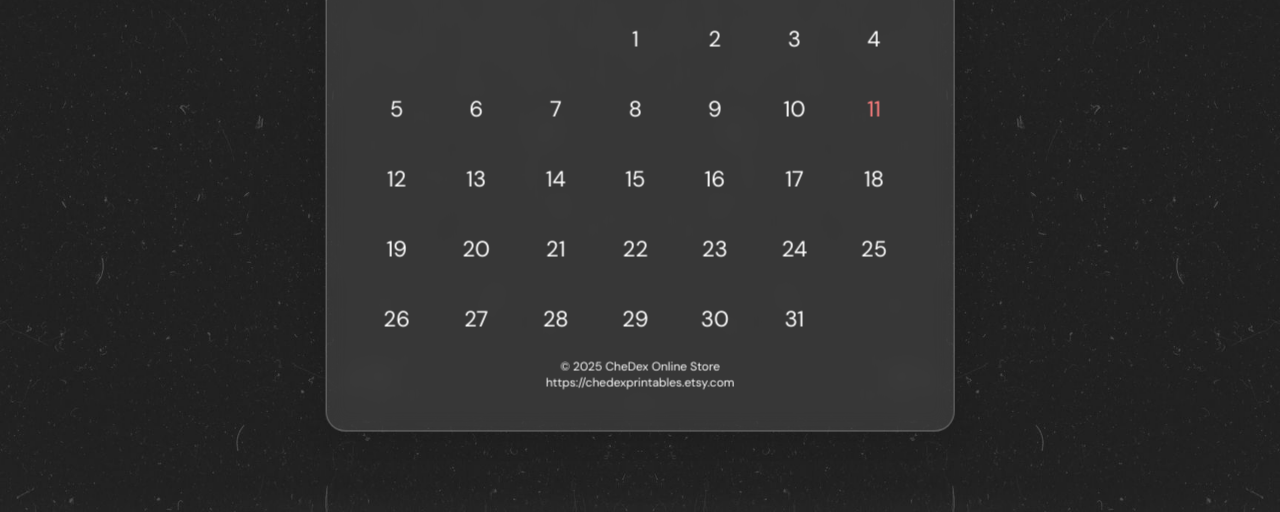
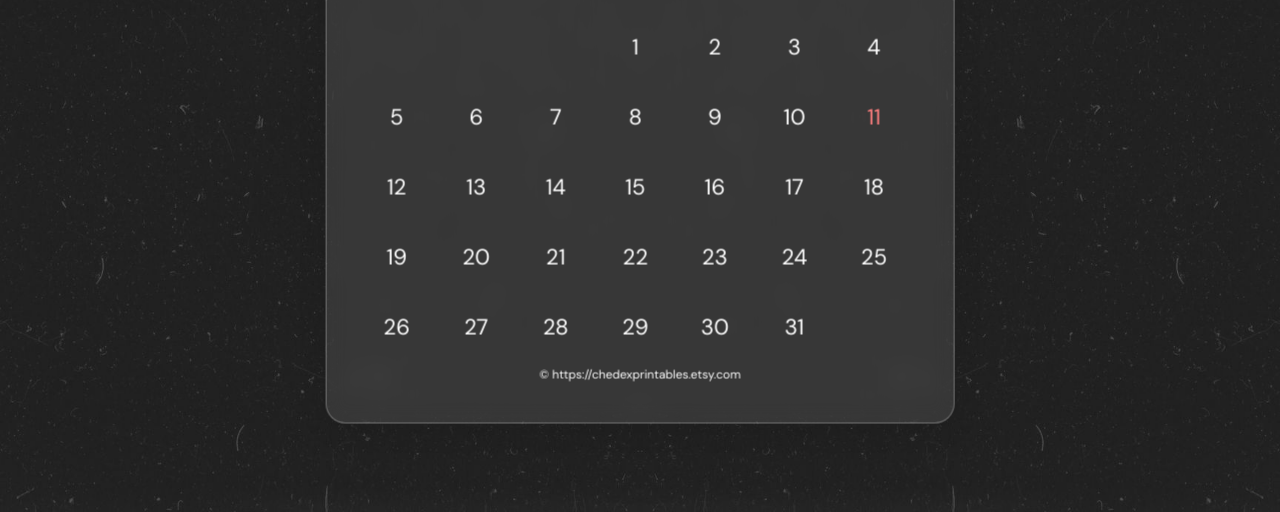
Before and after one commit to chedexstore/darkcalendar, a plain HTML site: page index.html in a window 1280 px wide. Shown: the part 288-800 px from the top of the page. Drawn offline with Linux system fonts and the light colour scheme; a web font is replaced by a local one.

Commit message:
Update index.html

```diff
--- a/index.html
+++ b/index.html
@@ -39,9 +39,8 @@
 
         <!-- Add this new div below the calendar -->
         <div class="calendar-copyright">
-            &copy; 2025 CheDex Online Store<br>
-            https://chedexprintables.etsy.com
-        </div>
+            &copy;  https://chedexprintables.etsy.com
+            </div>
     </div>
 
     <!-- Dialog for Event Management -->
```
